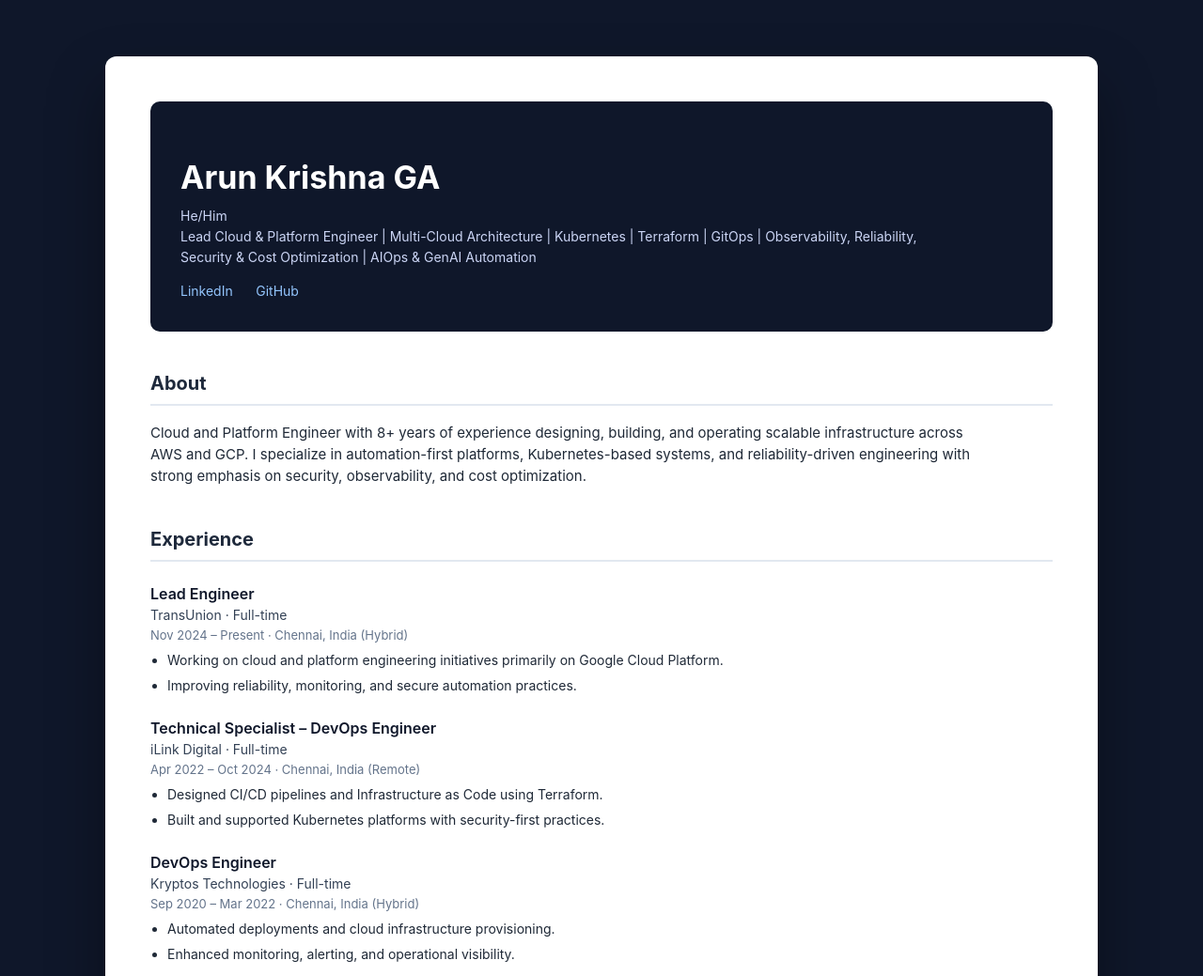
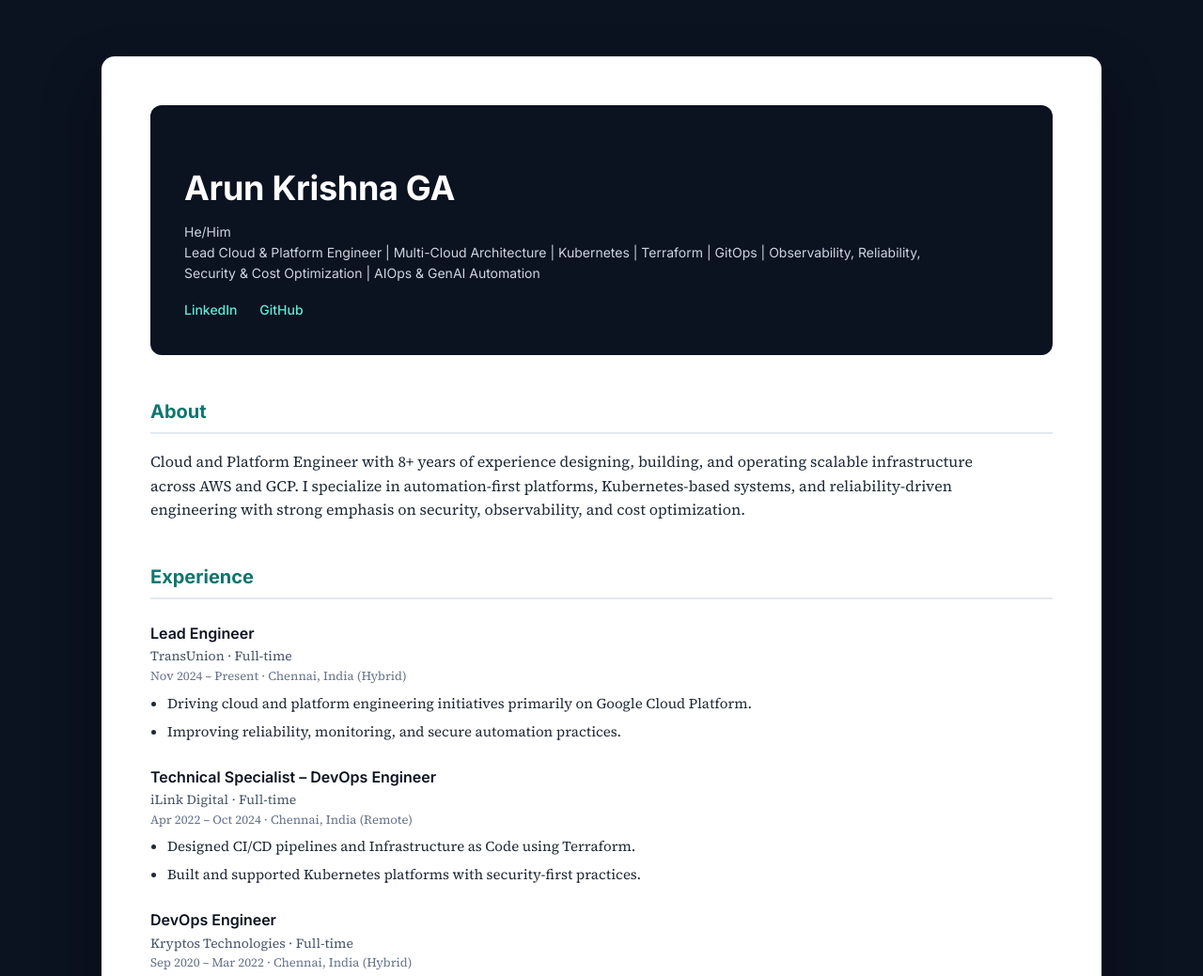
Before and after one commit to Arunkrishna94/arunkrishna94.github.io, a plain HTML site: page index.html in a window 1280 px wide. Shown: the top 1039 px of the page at 94% size. Drawn offline with Linux system fonts and the light colour scheme.

Commit message:
Update styles and content in index.html

```diff
--- a/index.html
+++ b/index.html
@@ -5,67 +5,78 @@
   <meta name="viewport" content="width=device-width, initial-scale=1.0" />
   <title>Arun Krishna GA | Lead Cloud & Platform Engineer</title>
 
+  <!-- Professional Fonts -->
+  <link rel="preconnect" href="https://fonts.googleapis.com">
+  <link rel="preconnect" href="https://fonts.gstatic.com" crossorigin>
+  <link href="https://fonts.googleapis.com/css2?family=Inter:wght@400;500;600;700&family=Source+Serif+4:wght@400;500;600&display=swap" rel="stylesheet">
+
   <style>
     /* ===== GLOBAL ===== */
     body {
       margin: 0;
-      background-color: #0f172a;
-      font-family: -apple-system, BlinkMacSystemFont, "Segoe UI", Roboto, Arial, sans-serif;
-      line-height: 1.55;
+      background-color: #0b1220;
+      font-family: "Source Serif 4", serif;
+      line-height: 1.6;
     }
 
     .container {
       max-width: 960px;
       margin: 60px auto;
-      padding: 48px;
+      padding: 52px;
       background: #ffffff;
-      border-radius: 12px;
+      border-radius: 14px;
       box-shadow: 0 30px 60px rgba(0, 0, 0, 0.35);
     }
 
     /* ===== HEADER ===== */
     .header {
-      background-color: #0f172a;
-      padding: 32px;
-      border-radius: 10px;
-      margin-bottom: 40px;
+      background-color: #0b1220;
+      padding: 36px;
+      border-radius: 12px;
+      margin-bottom: 44px;
     }
 
     .header h1 {
-      font-size: 34px;
+      font-family: "Inter", sans-serif;
+      font-size: 36px;
       color: #ffffff;
-      margin-bottom: 4px;
+      margin-bottom: 6px;
+      letter-spacing: -0.3px;
     }
 
     .subtitle {
+      font-family: "Inter", sans-serif;
       font-size: 14px;
-      color: #cbd5f5;
+      color: #cbd5e1;
       max-width: 820px;
     }
 
     .links {
-      margin-top: 12px;
+      margin-top: 14px;
     }
 
     .links a {
       margin-right: 20px;
-      color: #93c5fd;
+      color: #5eead4;
+      font-family: "Inter", sans-serif;
       font-size: 14px;
+      font-weight: 500;
       text-decoration: none;
     }
 
     /* ===== SECTIONS ===== */
     h2 {
-      margin-top: 40px;
+      font-family: "Inter", sans-serif;
+      margin-top: 42px;
       font-size: 20px;
       padding-bottom: 6px;
-      color: #1e293b;
+      color: #0f766e;
       border-bottom: 2px solid #e2e8f0;
       page-break-after: avoid;
     }
 
     p {
-      font-size: 15px;
+      font-size: 16px;
       color: #1f2937;
       max-width: 880px;
     }
@@ -76,26 +87,27 @@
     }
 
     li {
-      font-size: 14px;
-      margin-bottom: 5px;
+      font-size: 15px;
+      margin-bottom: 6px;
       color: #1f2937;
     }
 
     /* ===== EXPERIENCE ===== */
     .role {
-      margin-top: 22px;
+      margin-top: 24px;
       page-break-inside: avoid;
     }
 
     .role-title {
+      font-family: "Inter", sans-serif;
       font-weight: 600;
       font-size: 16px;
-      color: #0f172a;
+      color: #0b1220;
     }
 
     .company {
       font-size: 14px;
-      color: #334155;
+      color: #475569;
     }
 
     .duration {
@@ -106,19 +118,20 @@
 
     /* ===== CERTIFICATIONS ===== */
     .cert {
-      margin-top: 14px;
+      margin-top: 16px;
       page-break-inside: avoid;
     }
 
     .cert-title {
+      font-family: "Inter", sans-serif;
       font-size: 15px;
       font-weight: 600;
-      color: #0f172a;
+      color: #0b1220;
     }
 
     .cert-org {
       font-size: 14px;
-      color: #334155;
+      color: #475569;
     }
 
     .cert-meta {
@@ -128,12 +141,12 @@
 
     /* ===== FOOTER ===== */
     footer {
-      margin-top: 48px;
+      margin-top: 52px;
       font-size: 12px;
-      color: #6b7280;
+      color: #64748b;
     }
 
-    /* ===== PRINT OPTIMIZATION ===== */
+    /* ===== PRINT ===== */
     @media print {
       body {
         background: #ffffff;
@@ -190,7 +203,7 @@
         <div class="company">TransUnion · Full-time</div>
         <div class="duration">Nov 2024 – Present · Chennai, India (Hybrid)</div>
         <ul>
-          <li>Working on cloud and platform engineering initiatives primarily on Google Cloud Platform.</li>
+          <li>Driving cloud and platform engineering initiatives primarily on Google Cloud Platform.</li>
           <li>Improving reliability, monitoring, and secure automation practices.</li>
         </ul>
       </div>
@@ -266,7 +279,7 @@
     </section>
 
     <footer>
-      © Arun Krishna GA
+      ©2026 | Arun Krishna GA
     </footer>
 
   </div>
```
